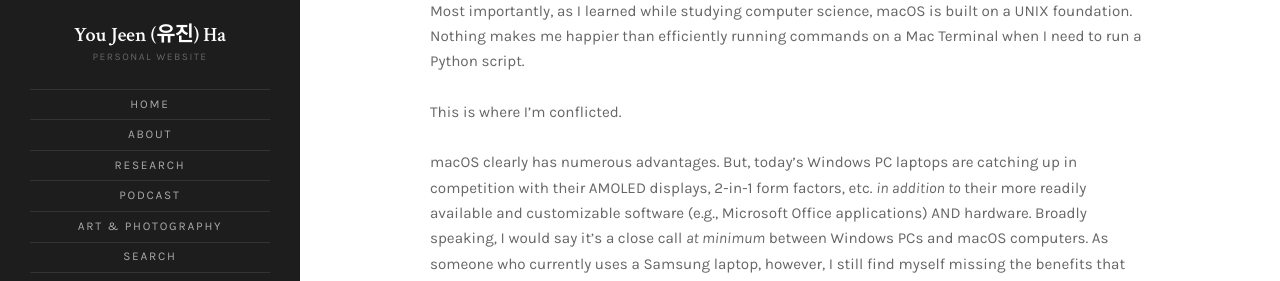
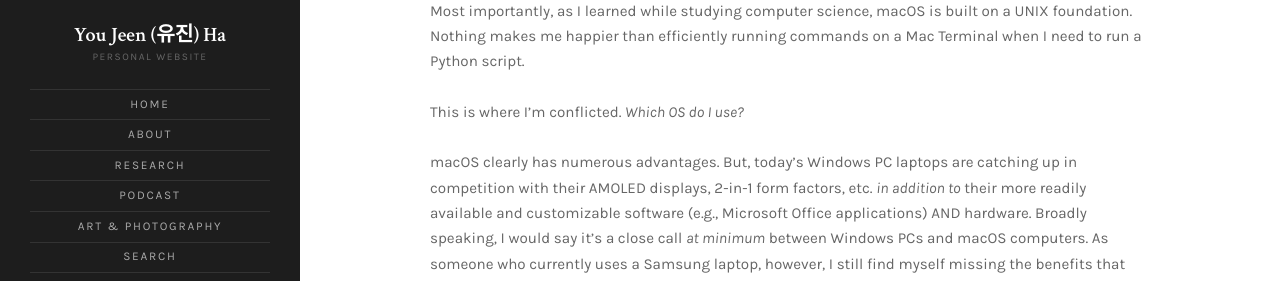
Before and after one commit to hyoujeen/hyoujeen.github.io, a Jekyll site: the page built from _posts/2025-06-08-could-ipados-become-more-like-macos.md, in a window 1280 px wide and 900 px high, scrolled down 1263 px. Shown: the part 157-438 px from the top of the window. Built offline with Jekyll 4.4.1, drawn with Linux system fonts in a browser that asks for light colours.

Commit message:
Update 2025-06-08-could-ipados-become-more-like-macos.md

```diff
--- a/_posts/2025-06-08-could-ipados-become-more-like-macos.md
+++ b/_posts/2025-06-08-could-ipados-become-more-like-macos.md
@@ -14,7 +14,7 @@ In the late 2000s and into the 2010s, things began to change. Schools started to
 
 Most importantly, as I learned while studying computer science, macOS is built on a UNIX foundation. Nothing makes me happier than efficiently running commands on a Mac Terminal when I need to run a Python script.
 
-This is where I'm conflicted.
+This is where I'm conflicted. <i>Which OS do I use?</i>
 
 macOS clearly has numerous advantages. But, today's Windows PC laptops are catching up in competition with their AMOLED displays, 2-in-1 form factors, etc. <i>in addition to</i> their more readily available and customizable software (e.g., Microsoft Office applications) AND hardware. Broadly speaking, I would say it's a close call <i>at minimum</i> between Windows PCs and macOS computers. As someone who currently uses a Samsung laptop, however, I still find myself missing the benefits that macOS has to offer. And iPadOS, while similar in ways to macOS, has its limitations.
 
```
